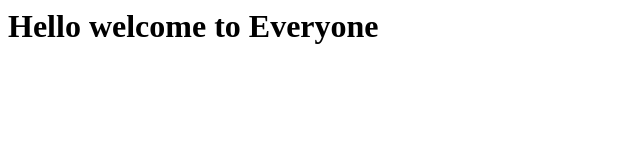
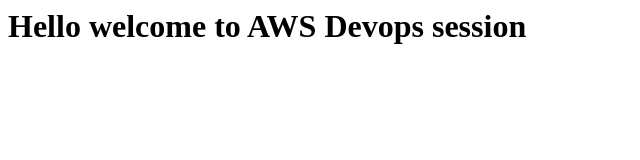
Before and after one commit to senduraselvan/AWS_Devops, a plain HTML site: page index.html in a window 1280 px wide. Shown: the whole page, without its empty margins (0-640 px from the left). Drawn offline with Linux system fonts and the light colour scheme.

Commit message:
Update index.html

```diff
--- a/index.html
+++ b/index.html
@@ -1,7 +1,7 @@
 <html>
   <body>
     <h1>
-      Hello welcome to Everyone
+      Hello welcome to AWS Devops session
     </h1>
   </body>
 </html>
```
